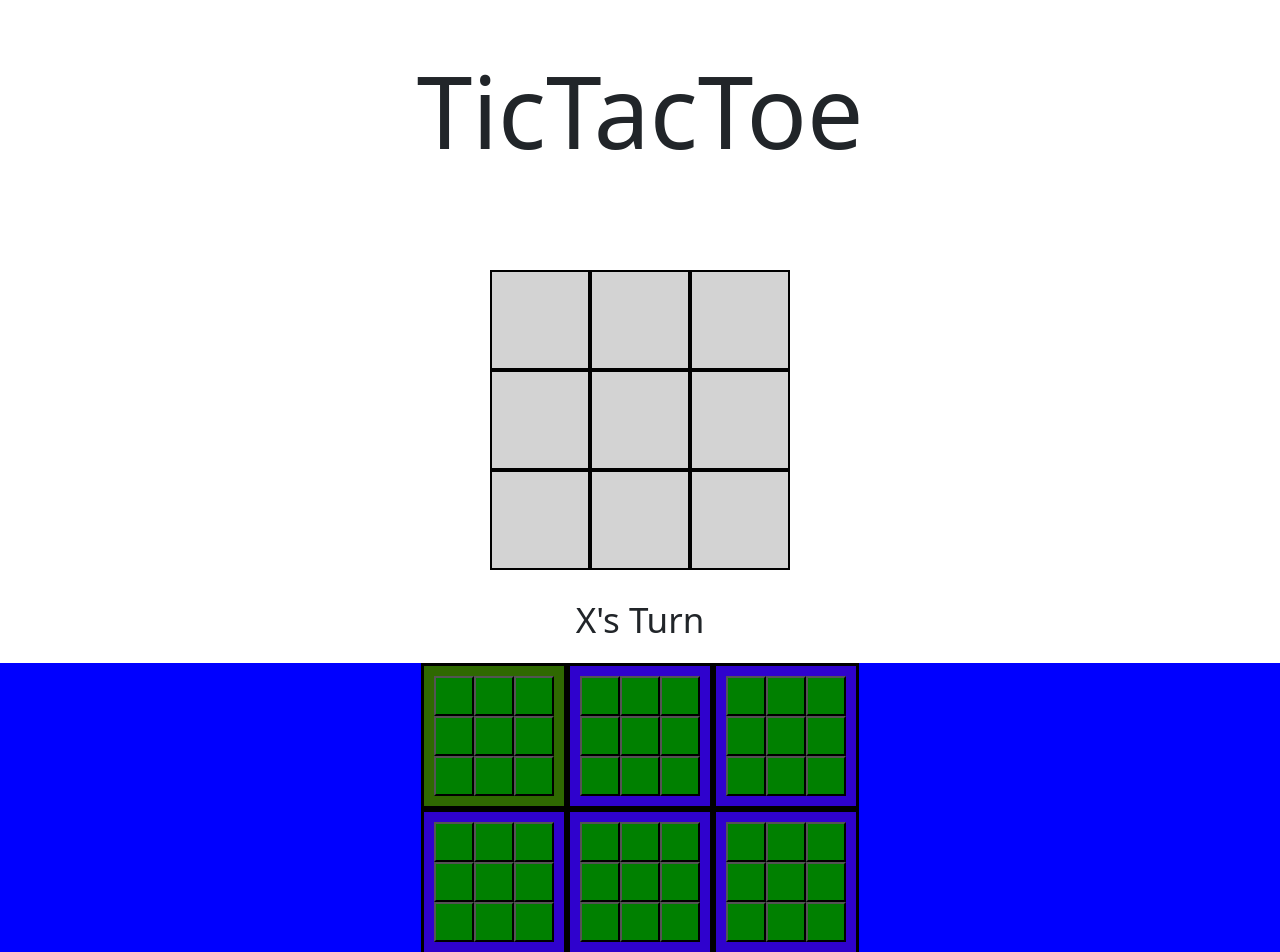
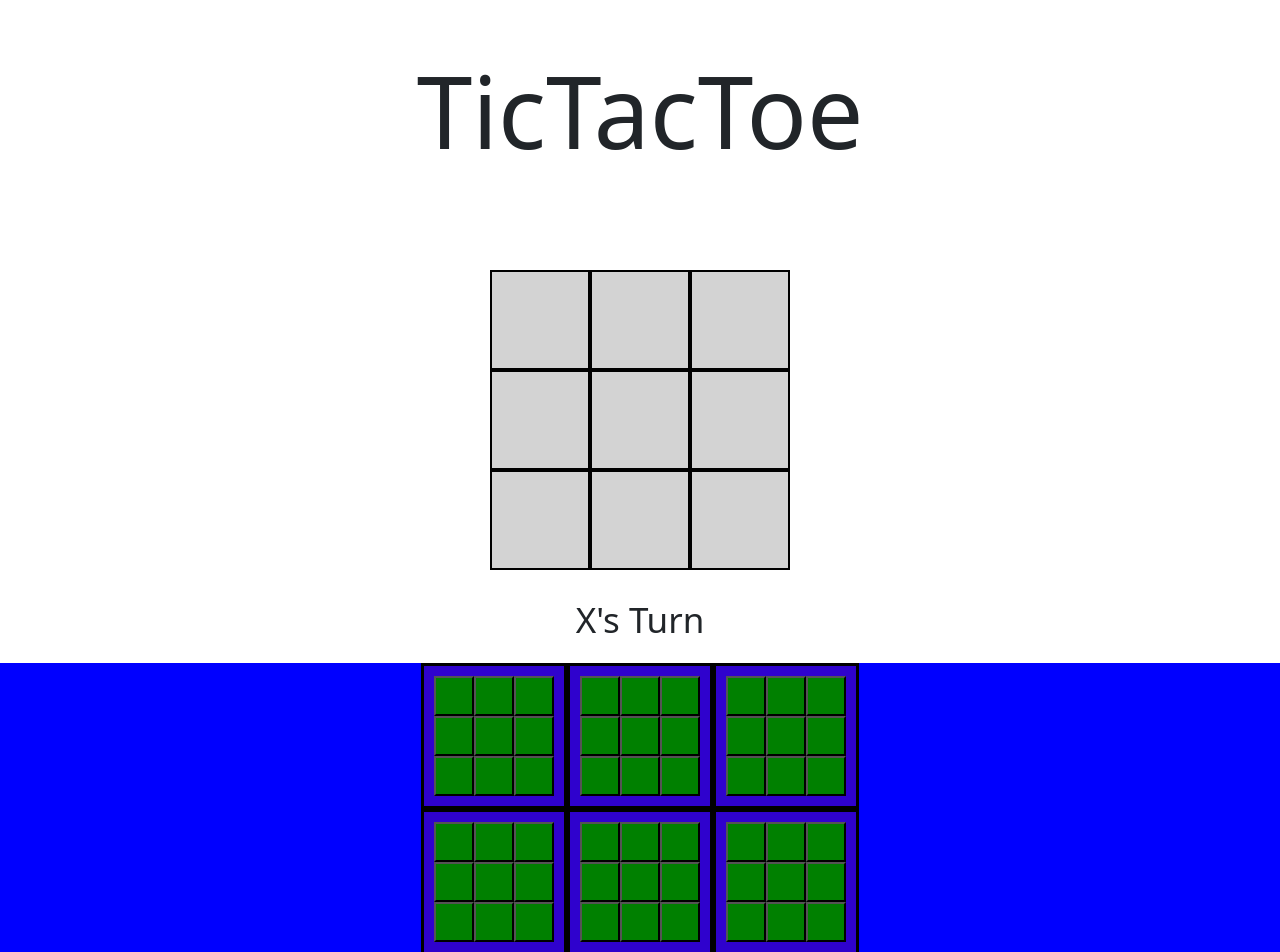
Before and after one commit to stewxy/Minigames, a React (Vite) app: page / in a window 1280 px wide. Shown: the top 952 px of the page. Built offline with nearby package versions, Linux system fonts and the light colour scheme.

Commit message:
background color of selected tictactoe board changes depending on selected square (issue: resets all boards, needs to be refined)

```diff
--- a/src/App.css
+++ b/src/App.css
@@ -62,6 +62,6 @@ h1{
     display: inline-block;
 }
 
-.u0{
-    background-color: green !important;
-}
+/* .u0{
+    background-color: rgb(0, 128, 0) !important;
+} */
--- a/src/components/AllBoards.tsx
+++ b/src/components/AllBoards.tsx
@@ -4,10 +4,20 @@ import "../App.css";
 const AllBoards = () => {
   //const [click, setClicked] = useState(false);
   //const [value, setValue] = useState("");
+  const [active0, setActive0] = useState(false);
+  const [active1, setActive1] = useState(false);
+  const [active2, setActive2] = useState(false);
+  const [active3, setActive3] = useState(false);
+  const [active4, setActive4] = useState(false);
+  const [active5, setActive5] = useState(false);
+  const [active6, setActive6] = useState(false);
+  const [active7, setActive7] = useState(false);
+  const [active8, setActive8] = useState(false);
 
   function SingleBoard({ uValue }: { uValue: any }) {
     const [xIsNext, setXIsNext] = useState(true);
     const [squares, setSquares] = useState(Array(9).fill(null));
+
     function handleClick(i: number) {
       if (squares[i] != null) {
         return;
@@ -22,6 +32,16 @@ const AllBoards = () => {
       setXIsNext(!xIsNext);
       console.log("i: " + i);
       console.log("uValue: " + uValue);
+
+      if (i == 0) {
+        setActive0(true);
+        setActive1(false);
+      }
+      if (i == 1) {
+        setActive0(false);
+        setActive1(true);
+      }
+      //setActive0(false);
     }
 
     function Square({
@@ -64,10 +84,16 @@ const AllBoards = () => {
     return (
       <div className="fullBoard">
         <div className="ultimateRow">
-          <div className="u0">
+          <div
+            className="u0"
+            style={{ backgroundColor: active0 ? "green" : "blue" }}
+          >
             <SingleBoard uValue={0} />
           </div>
-          <div className="u1">
+          <div
+            className="u1"
+            style={{ backgroundColor: active1 ? "green" : "blue" }}
+          >
             <SingleBoard uValue={1} />
           </div>
           <div className="u2">
```
